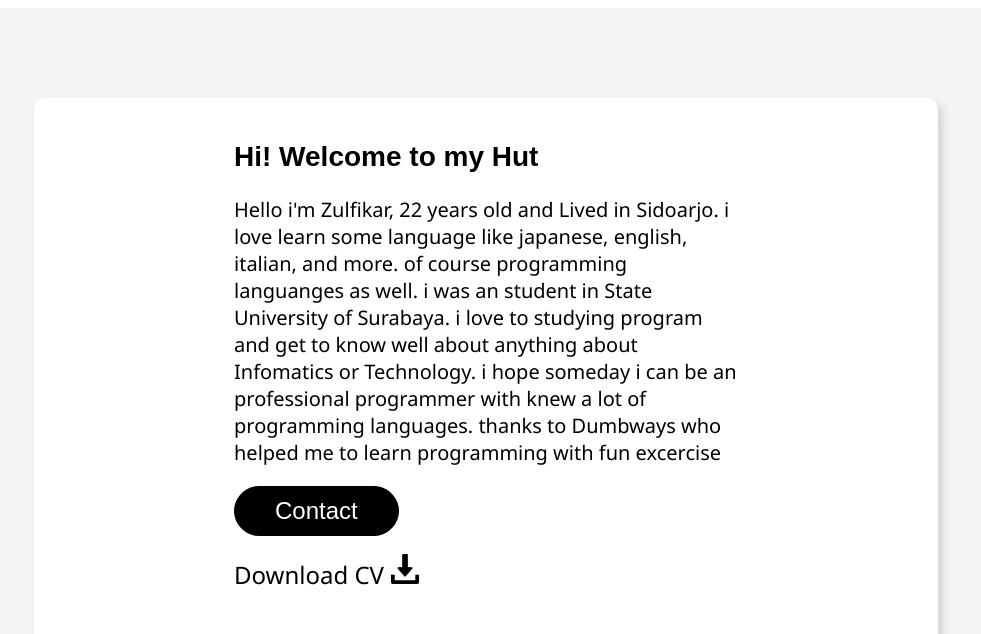
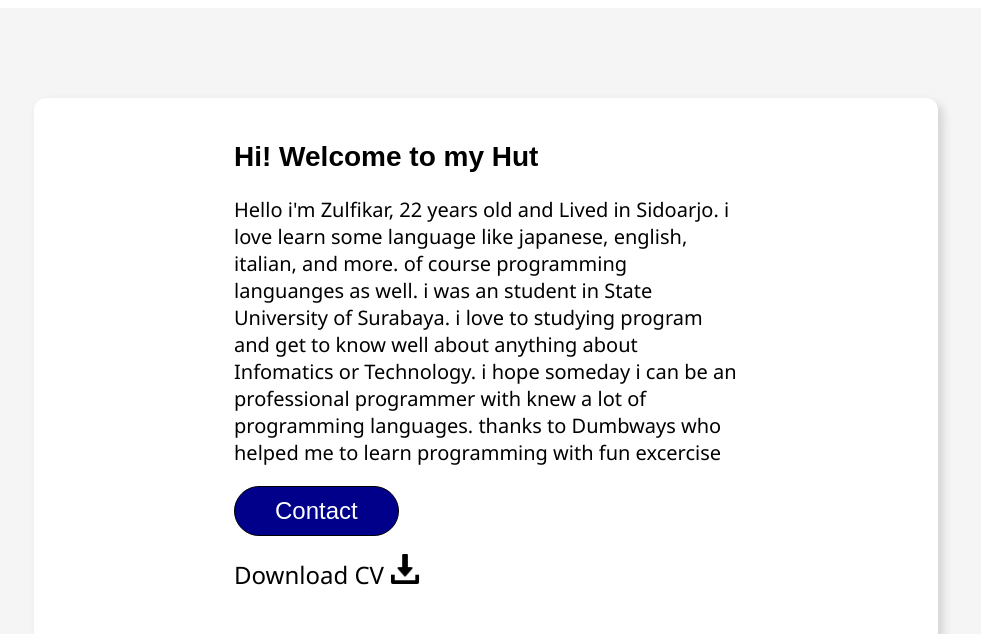
Before and after one commit to ZulfikarRofi/Day1, a plain HTML site: page index.html in a window 1280 px wide. In both pictures the pointer is over the button "Contact". Shown: the top 634 px of the page, without its empty margins (154-1135 px from the left). Drawn offline with Linux system fonts and the light colour scheme.

Commit message:
change button hover

```diff
--- a/assets/style.css
+++ b/assets/style.css
@@ -43,6 +43,10 @@
     color: white;
     font-size: 24px;
     padding: 10px 40px;
+}
+.contact button:hover {
+    background-color: darkblue;
+    cursor: pointer;
 }
 
 .contact a {
```
